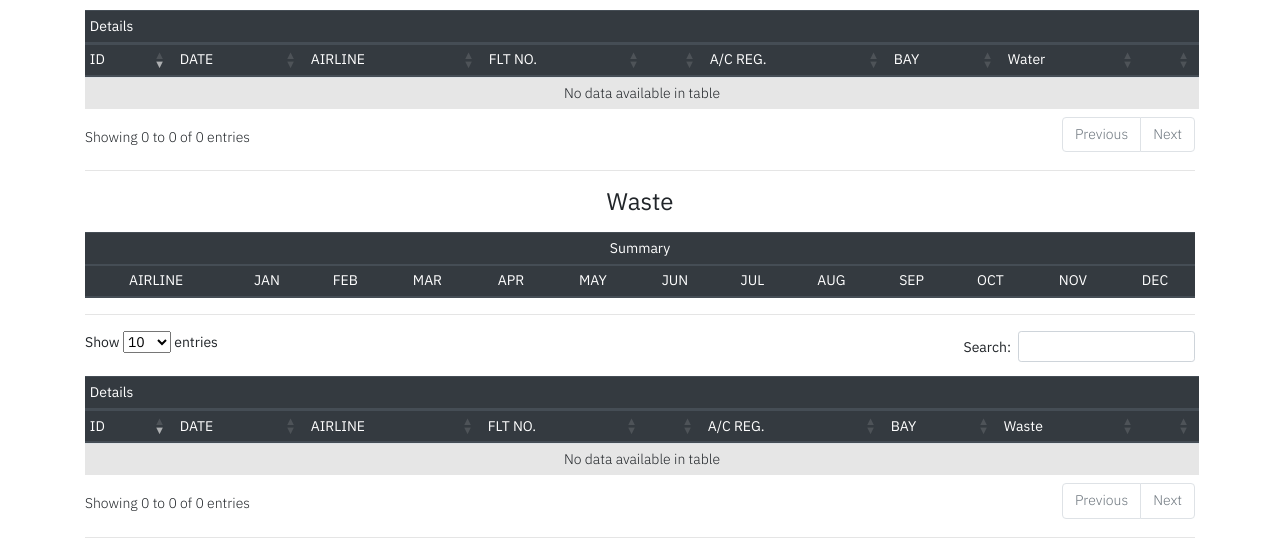
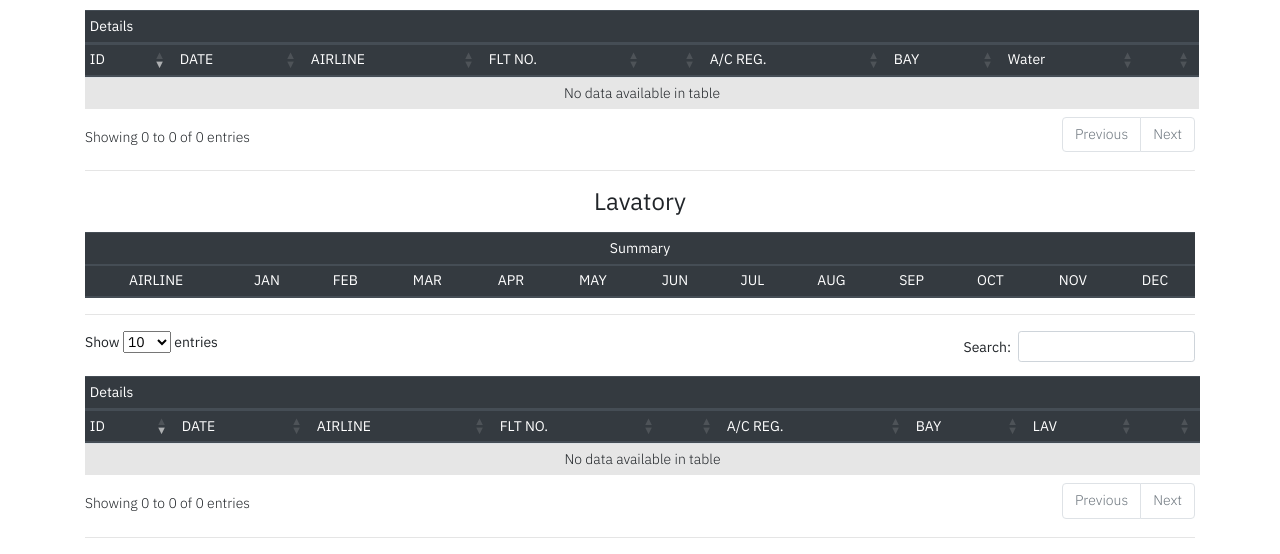
Before and after one commit to boonyarit-iamsaard/bkkmmcx, a Flask app: page /report_svc in a window 1280 px wide. Shown: the part 251-805 px from the top of the page. Run offline with Flask 2, Linux system fonts and the light colour scheme; data that the repository does not hold is empty; some libraries are stand-ins or nearby versions.

Commit message:
Update reports.

```diff
--- a/templates/report_svc.html
+++ b/templates/report_svc.html
@@ -59,7 +59,7 @@
             </tbody>
         </table>
         <hr>
-        <h4 class="text-center mt-3">Waste</h4>
+        <h4 class="text-center mt-3">Lavatory</h4>
         <table class="table table-sm table-striped table-responsive-sm mt-3">
             <thead class="thead-dark text-center">
             <tr>
@@ -97,7 +97,7 @@
                 <th></th>
                 <th>A/C REG.</th>
                 <th>BAY</th>
-                <th>Waste</th>
+                <th>LAV</th>
                 <th></th>
             </tr>
             </thead>
```
